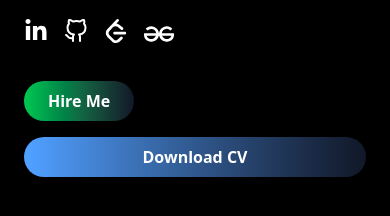
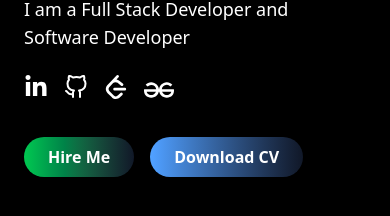
Before and after one commit to vishalboudhh/Vishalportfolio, a React (Vite) app: page / in a window 390 px wide. Shown: the part 458-674 px from the top of the page. Built offline with nearby package versions, Linux system fonts and the light colour scheme.

Commit message:
fix: correct button layout in Home component for consistent styling

```diff
--- a/src/components/Home/Home.jsx
+++ b/src/components/Home/Home.jsx
@@ -70,7 +70,7 @@ const Home = () => {
         </div>
 
         {/* Buttons */}
-        <div className='flex flex-col sm:flex-row gap-4 mt-8'>
+        <div className='flex flex-row sm:flex-row gap-4 mt-8'>
           <Link to='/contect'>
             <button className='cursor-pointer bg-gradient-to-r from-green-500 to-gray-900 text-white font-semibold rounded-3xl py-2 px-6 hover:opacity-90 hover:scale-105 transition'>
               Hire Me
```
